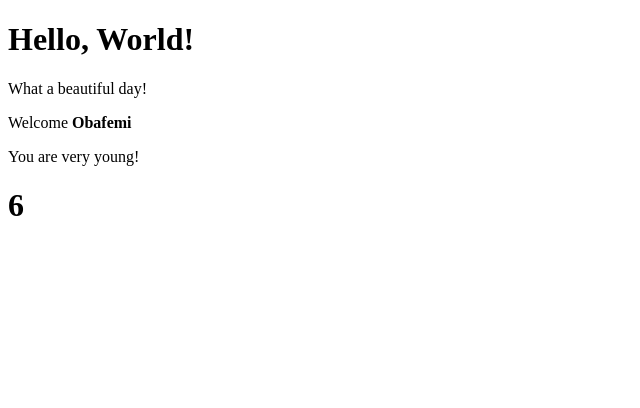
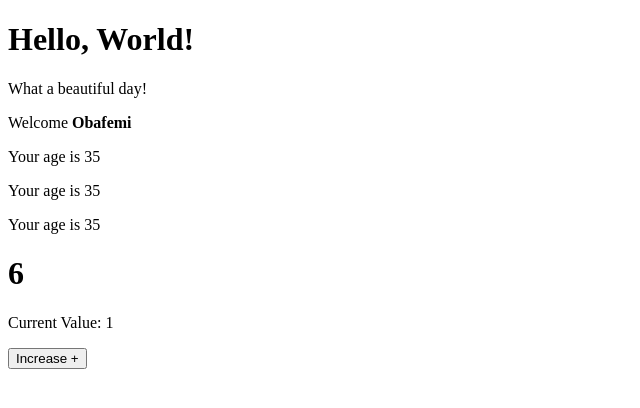
Before and after one commit to swisscodes/develhope-React, a React (Create React App) app in the folder components/: page / in a window 1280 px wide. Shown: the top 408 px of the page, without its empty margins (0-640 px from the left). Built offline with nearby package versions, Linux system fonts and the light colour scheme.

Commit message:
comp 01|

```diff
--- a/components/src/App.jsx
+++ b/components/src/App.jsx
@@ -2,14 +2,16 @@
 import Hello from './Hello';
 import Welcome from './Welcome';
 import Counter from './Counter';
+import ClickCounter from './ClickCounter';
 
 class App extends React.Component {
   render() {
     return (
       <div>
         <Hello />
-        <Welcome name=<strong>{'Obafemi'}</strong> age={12} />
+        <Welcome name=<strong>{'Obafemi'}</strong> age={35} />
         <Counter initValue={1} incrementBy={1} />
+        <ClickCounter initValue={1} incrementBy={1} />
       </div>
     );
   }
--- /dev/null
+++ b/components/src/ClickCounter.jsx
@@ -0,0 +1,31 @@
+import React from 'react';
+
+class ClickCounter extends React.Component {
+  state = {
+    count: 0,
+    incrementBy: 1,
+  };
+
+  initValue = this.props.initValue;
+  incrementBy = this.props.incrementBy;
+
+  componentDidMount() {
+    this.setState((state) => (state.count = this.initValue));
+  }
+
+  render() {
+    return (
+      <>
+        <p>Current Value: {this.state.count}</p>
+        <button onClick={() => this.increaseCount()}>Increase +</button>
+      </>
+    );
+  }
+
+  //
+  increaseCount() {
+    this.setState((state) => (state.count += this.incrementBy));
+  }
+}
+
+export default ClickCounter;
```
